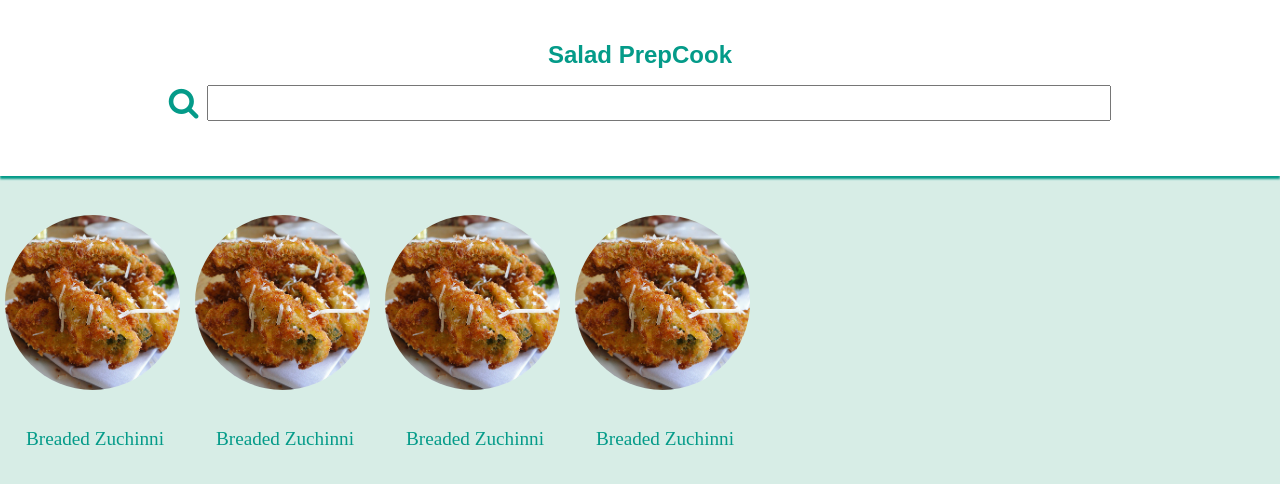
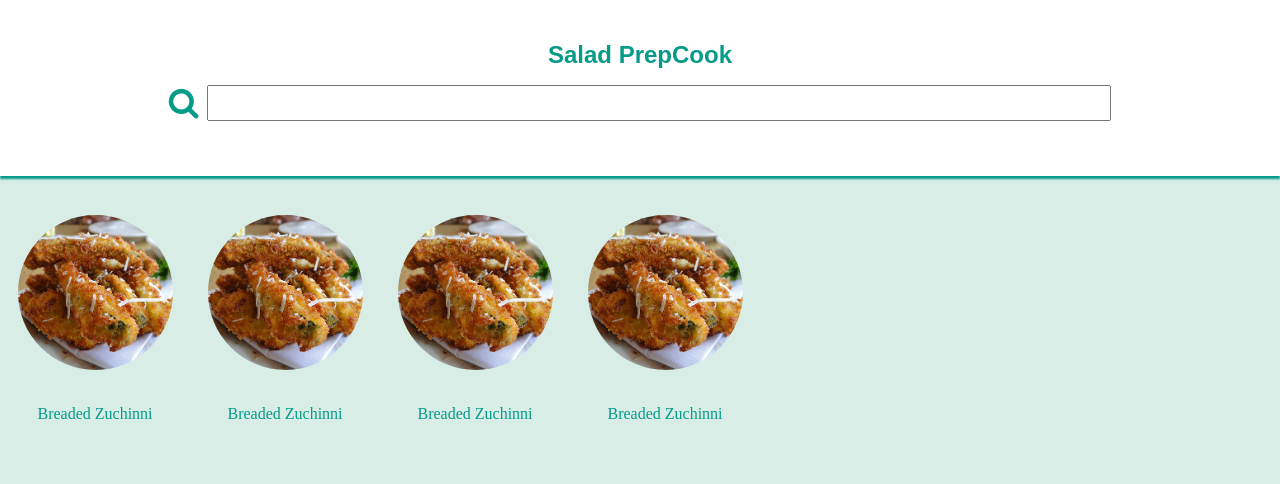
Before and after one commit to djuarez94/recipeReview_Application, a PHP site: page /recipes.php in a window 1280 px wide. Shown: the part 100-584 px from the top of the page. Run offline with PHP 8.4, Linux system fonts and the light colour scheme.

Commit message:
css chage on images

```diff
--- a/css/styles.css
+++ b/css/styles.css
@@ -110,6 +110,7 @@
 
   div.recipeItem {
       margin: 5px;
+      text-align: center;
       float: left;
       width: 180px;
       padding-top: 10px;
@@ -117,14 +118,14 @@
 
   div.recipeItem img {
       height: auto;
-      width: 175px;
+      width: 155px;
 
       border-radius: 100%;
   }
 
   div.title {
       padding: 15px;
-      font-size: 1.2em;
+      font-size: 1em;
       color: #049b89;
       text-align: center;
   }
```
